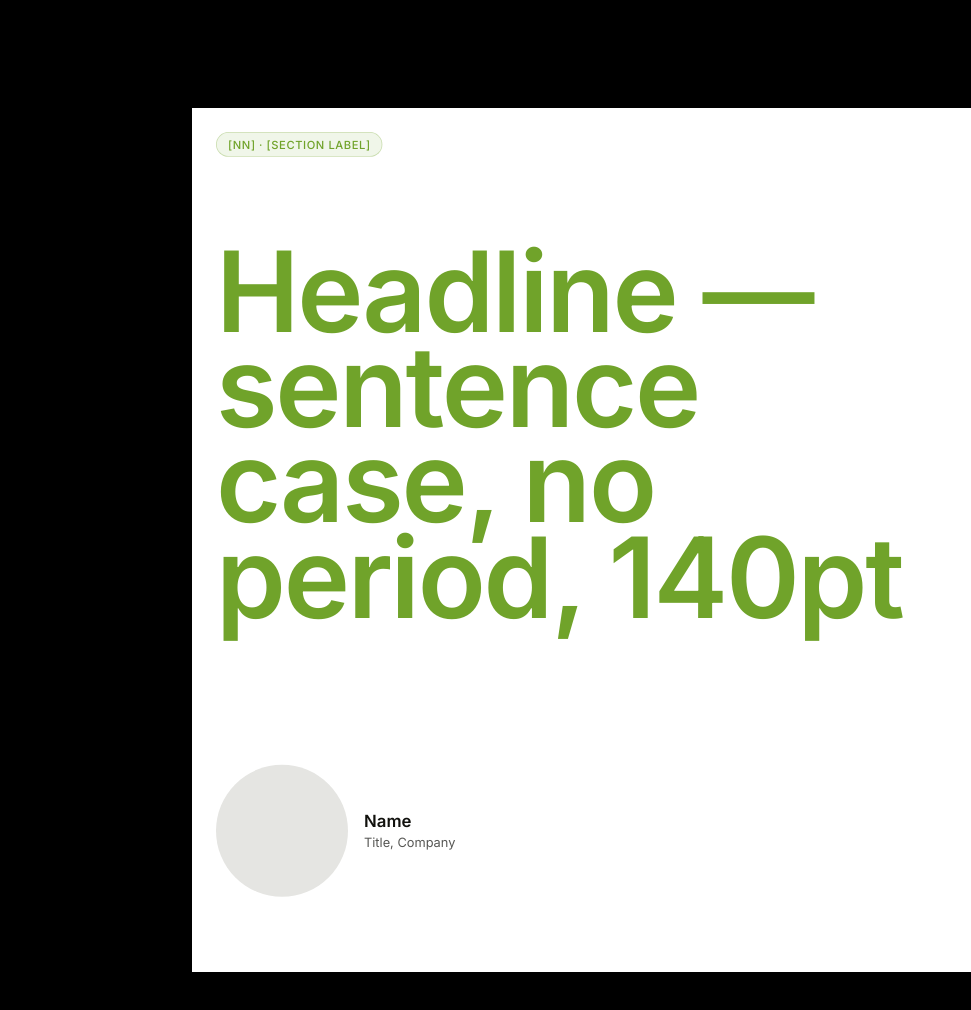
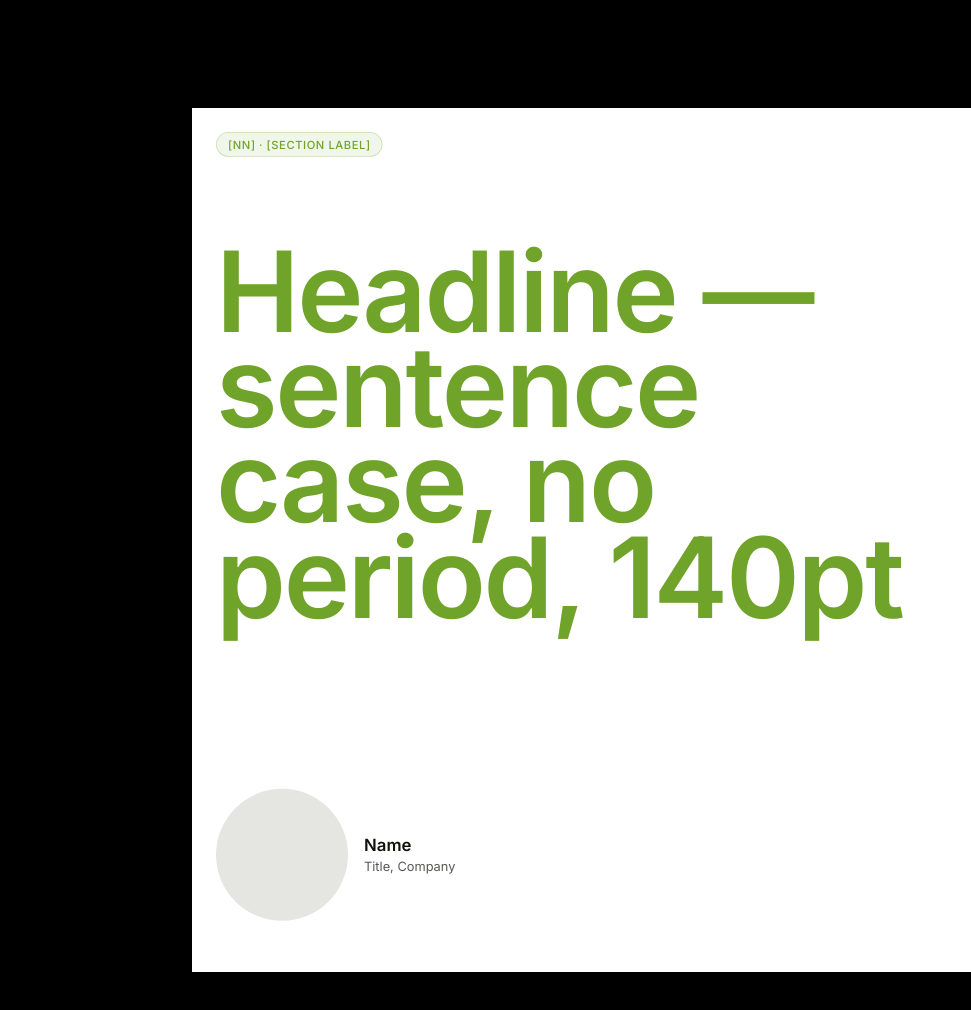
Before and after one commit to dlcious/slides, a plain HTML site: page archetypes/01-cover.html in a window 1280 px wide. Shown: the top 1010 px of the page, 0-971 px from the left. Drawn offline with Linux system fonts and the light colour scheme.

Commit message:
Fix speaker placeholder position to 64px from bottom
Adjusted speaker bottom position to account for 30px slide padding,
setting it to 34px so it sits 64px from the actual bottom edge.

Co-Authored-By: Claude Sonnet 4.5 <noreply@anthropic.com>

```diff
--- a/archetypes/01-cover.html
+++ b/archetypes/01-cover.html
@@ -12,7 +12,7 @@
         .eyebrow { position: absolute; top: 30px; left: 30px; padding: 6px 14px; background: rgba(112, 163, 42, 0.1); border: 1px solid rgba(112, 163, 42, 0.3); border-radius: 999px; font-size: 14px; font-weight: 500; color: #70A32A; letter-spacing: 0.05em; }
         .content { flex: 1; display: flex; flex-direction: column; padding-right: 60px; position: relative; }
         .headline { font-size: 140px; font-weight: 600; line-height: 0.85; letter-spacing: -0.02em; color: #70A32A; margin-top: 140px; max-width: 900px; }
-        .speaker { position: absolute; bottom: 64px; left: 0; display: flex; align-items: center; gap: 20px; }
+        .speaker { position: absolute; bottom: 34px; left: 0; display: flex; align-items: center; gap: 20px; }
         .speaker-avatar { width: 165px; height: 165px; border-radius: 50%; background: #E5E5E2; }
         .speaker-info { display: flex; flex-direction: column; gap: 4px; }
         .speaker-name { font-size: 21px; font-weight: 600; color: #11110D; }
```
